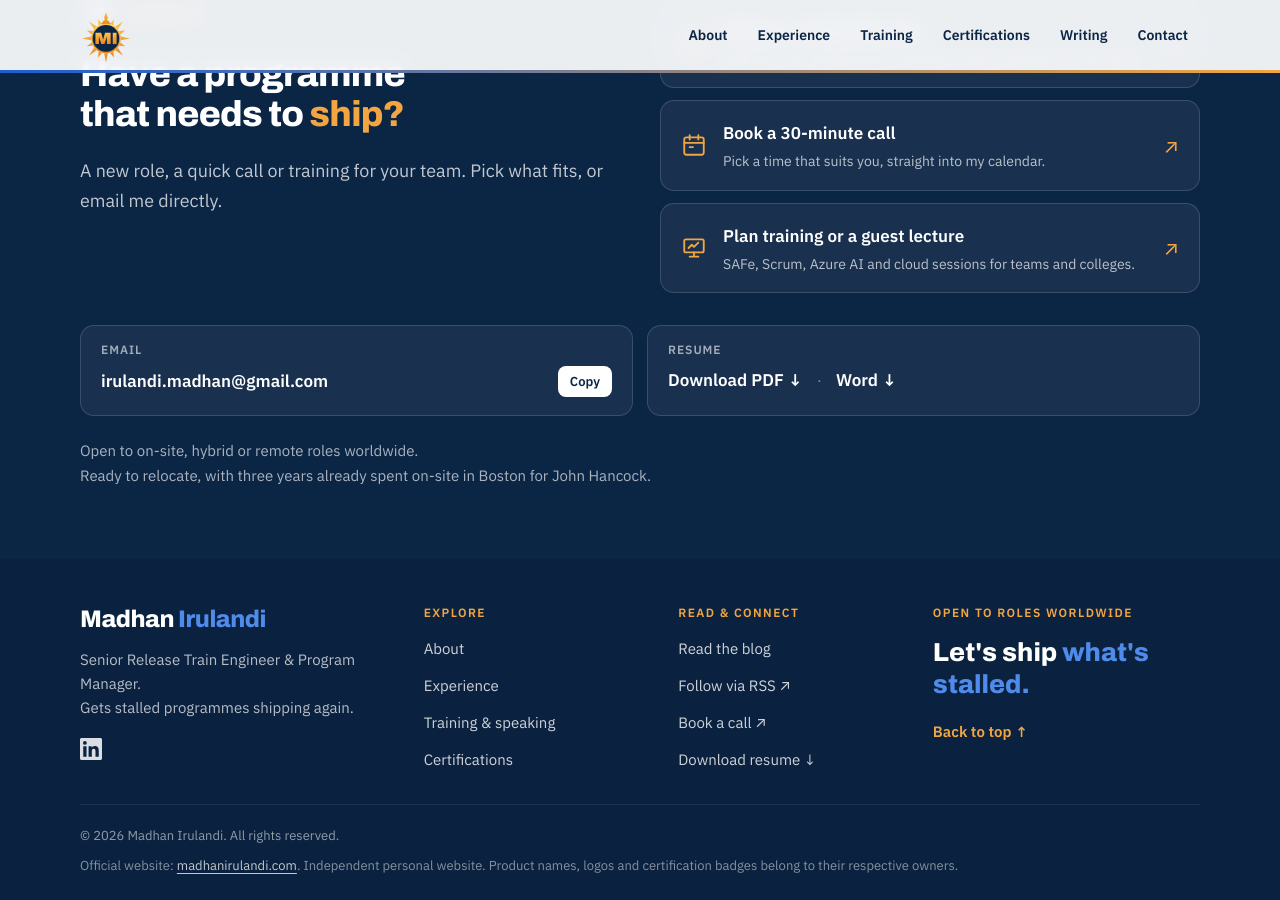
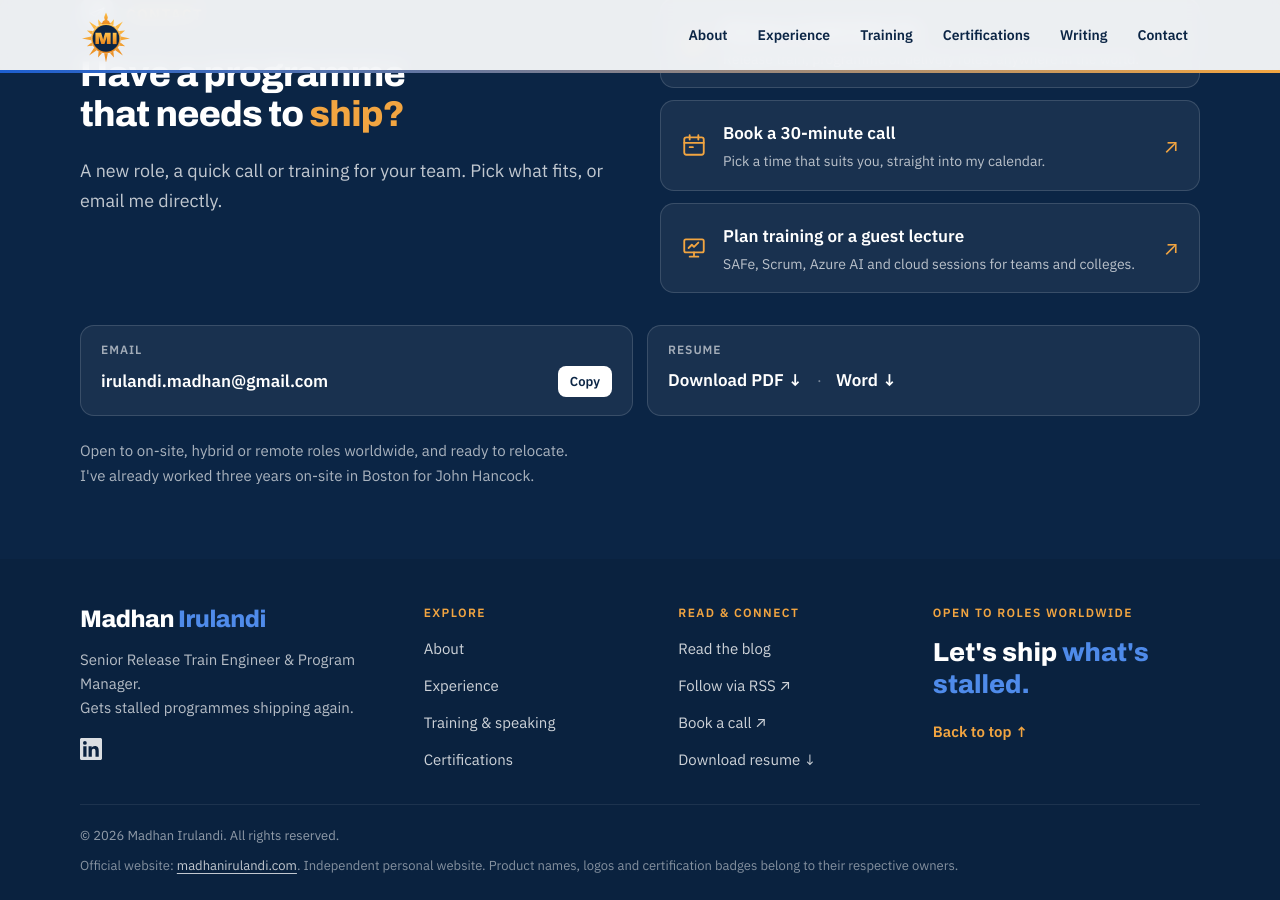
Before and after one commit to Madhan-I/Madhan-I.github.io, a Jekyll site: the page built from index.html, in a window 1280 px wide and 900 px high, scrolled down 12301 px. Built offline with Jekyll 4.4.1, drawn with Linux system fonts in a browser that asks for light colours.

Commit message:
Contact note: no repetition, relocation in one line
Co-Authored-By: Claude Opus 5.5 <noreply@anthropic.com>
Claude-Session: https://claude.ai/code/session_01MFRrTt7LBDdX57m85KHNGp

```diff
--- a/_data/profile.yml
+++ b/_data/profile.yml
@@ -599,5 +599,5 @@ contact_highlight: ship?
 contact_intro: A new role, a quick call or training for your team. Pick what fits, or email me directly.
 # Each line below is shown on its own line.
 contact_note:
-  - "Open to on-site, hybrid or remote roles worldwide."
-  - "Ready to relocate, with three years already spent on-site in Boston for John Hancock."
+  - "Open to on-site, hybrid or remote roles worldwide, and ready to relocate."
+  - "I've already worked three years on-site in Boston for John Hancock."
```
